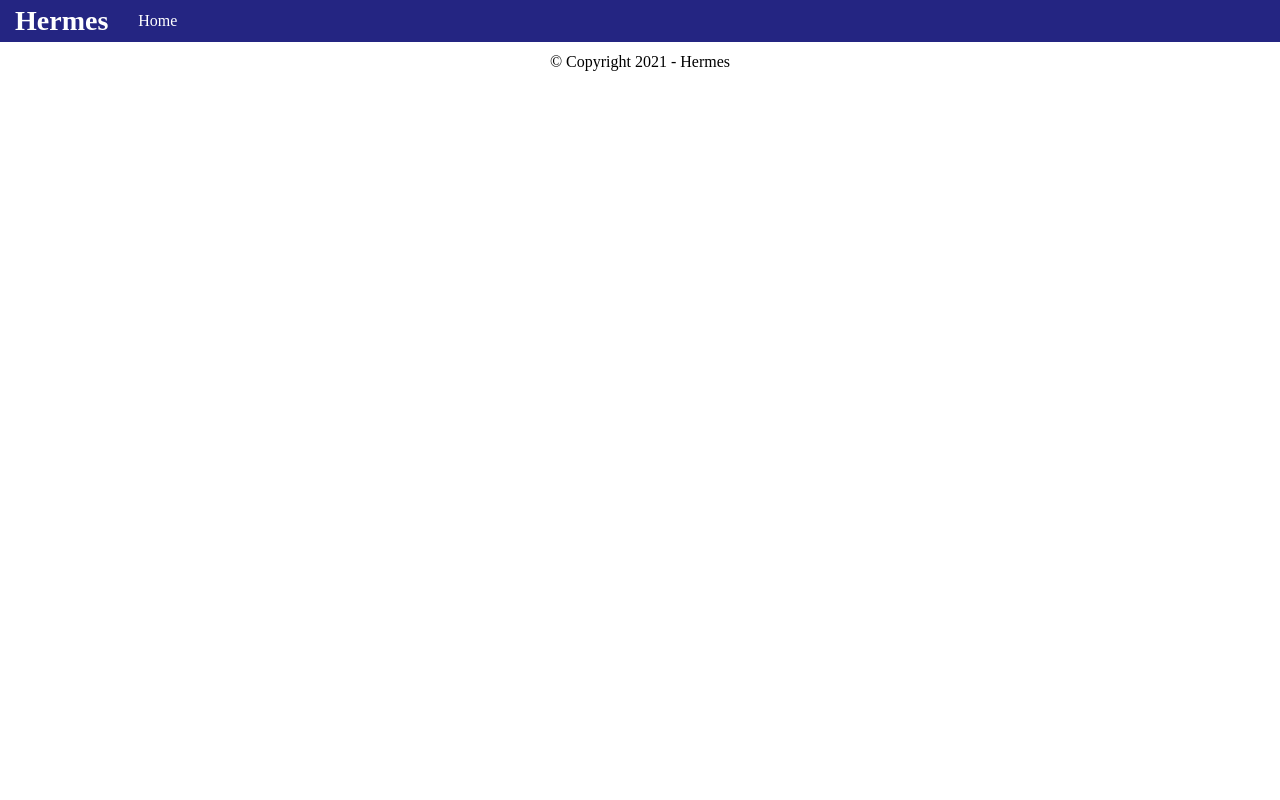
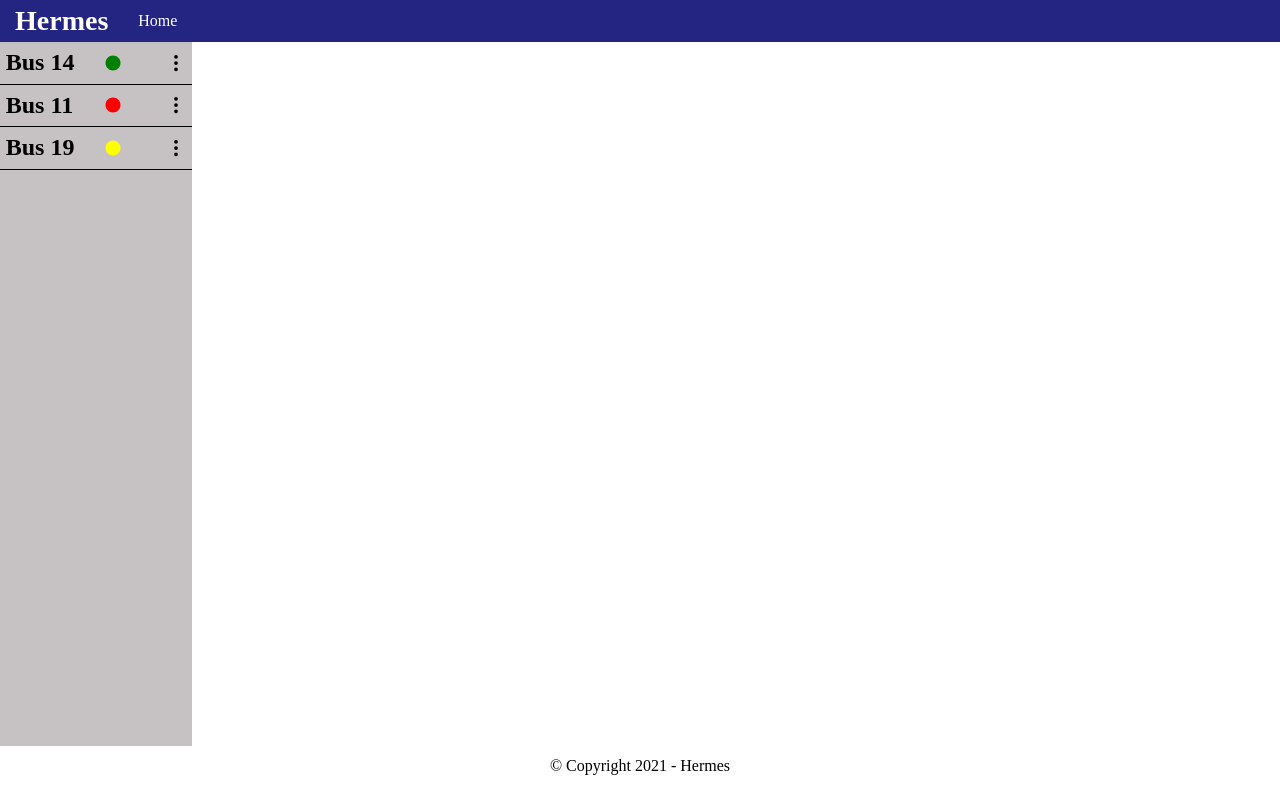
Before and after one commit to pietermn/BusPlan2Groep2, a React (Create React App) app in the folder Busplan2 Frontend/: page /cleaning in a window 1280 px wide. Built offline with nearby package versions, Linux system fonts and the light colour scheme; a web font is replaced by a local one.

Commit message:
Made a dynamic sidebar including logic

```diff
--- a/Busplan2 Frontend/package.json
+++ b/Busplan2 Frontend/package.json
@@ -7,9 +7,11 @@
     "@testing-library/jest-dom": "^5.11.9",
     "@testing-library/react": "^11.2.5",
     "@testing-library/user-event": "^12.7.0",
+    "axios": "^0.21.1",
     "connected-react-router": "^6.9.1",
     "react": "^17.0.1",
     "react-dom": "^17.0.1",
+    "react-icons": "^4.2.0",
     "react-redux": "^7.2.2",
     "react-router": "^5.2.0",
     "react-router-dom": "^5.2.0",
--- a/Busplan2 Frontend/src/App.js
+++ b/Busplan2 Frontend/src/App.js
@@ -5,6 +5,7 @@ import Routes from "./routes";
 import { Switch } from "react-router-dom";
 import { ConnectedRouter } from "connected-react-router";
 import configureStore, { history } from "./redux/store";
+import {Provider as AuthProvider} from './redux/context/Authcontext';
 
 export const store = configureStore();
 
@@ -12,11 +13,13 @@ export default function App() {
   return (
     <Provider store={store}>
       <ConnectedRouter history={history}>
-        <AppWrapper>
-          <Switch>
-            <Routes />
-          </Switch>
-        </AppWrapper>
+        <AuthProvider>
+          <AppWrapper>
+            <Switch>
+              <Routes />
+            </Switch>
+          </AppWrapper>
+        </AuthProvider>
       </ConnectedRouter>
     </Provider>
   );
--- /dev/null
+++ b/Busplan2 Frontend/src/Style/cleaningstyles.css
@@ -0,0 +1,3 @@
+.cleaning_full_page {
+    height: 88vh;
+}
--- /dev/null
+++ b/Busplan2 Frontend/src/Style/componentstyles.css
@@ -0,0 +1,66 @@
+.sidebar-container {
+    width: 15%;
+    height: 100%;
+    background-color: rgba(184, 179, 182, 0.8);
+}
+
+.bus-container {
+    width: 100%;
+}
+
+.sidebar-container .bus-item {
+    display: flex;
+    flex-direction: row;
+    border-bottom: 1px solid black;
+    align-items: center;
+    padding: 3% 0;
+}
+
+.bus-item p, .bus-item h1 {
+    font-family: var(--fontstyle);
+}
+
+.bus-item #statusIcon {
+    margin-left: auto;
+    margin-right: 20%;
+    font-size: 30px;
+}
+
+.bus-item h1 {
+    font-size: 24px;
+    margin: 0;
+    margin-left: 3%;
+}
+
+.bus-item #dotsIcon {
+    margin-right: 3%;
+    font-size: 20px;
+}
+
+.bus-item .greenBackground {
+    color: green;
+}
+
+.bus-item .yellowBackground {
+    color: yellow;
+}
+
+.bus-item .redBackground {
+    color: red;
+}
+
+.bus-item .blackBackground {
+    color: black;
+}
+
+.bus-container .bus-extended {
+    height: 20%;
+    background-color: rgba(212, 211, 212, 0.8);
+}
+
+.bus-extended #text-container {
+    display: flex;
+    flex-direction: row;
+    justify-content: space-between;
+    margin: 0 5%;
+}
--- /dev/null
+++ b/Busplan2 Frontend/src/components/BusSideBar.js
@@ -0,0 +1,91 @@
+import React, { useState } from "react";
+import { BsThreeDotsVertical } from "react-icons/bs";
+import { GoPrimitiveDot } from "react-icons/go";
+import "../Style/componentstyles.css";
+
+const BusSideBar = ({ Bus }) => {
+  const Busses = [
+    {
+      number: 14,
+      status: 1,
+      extendedInfo: {
+        cleanedby: "Noah",
+        parkingplace: 12,
+        kindOfCleaning: "Periodiek",
+      },
+    },
+    {
+      number: 11,
+      status: 3,
+      extendedInfo: {
+        cleanedby: "Noah",
+        parkingplace: 15,
+        kindOfCleaning: "Periodiek",
+      },
+    },
+    {
+      number: 19,
+      status: 2,
+      extendedInfo: {
+        cleanedby: "Noah",
+        parkingplace: 15,
+        kindOfCleaning: "Periodiek",
+      },
+    },
+  ];
+
+  const BusItem = ({ bus }) => {
+    const [openExtended, setOpenExtended] = useState(false);
+
+    // Converts number to color
+    const colorFunction = (status) => {
+      if (status === 1) return "greenBackground";
+      else if (status === 2) return "yellowBackground";
+      else if (status === 3) return "redBackground";
+      else return "blackBackground";
+    };
+
+    return (
+      <div className="bus-container">
+        <div className="bus-item" onClick={() => setOpenExtended(!openExtended)}>
+          <h1>Bus {bus.number}</h1>
+          <GoPrimitiveDot
+            id="statusIcon"
+            className={colorFunction(bus.status)}
+          />
+          <BsThreeDotsVertical id="dotsIcon" />
+        </div>
+        {openExtended && (
+          <div className="bus-extended">
+            <span id="text-container">
+                <p>Schoongemaakt</p>
+                <p>{bus.extendedInfo.cleanedby}</p>
+            </span>
+            <span id="text-container">
+                <p>Parkeerplaats</p>
+                <p>{bus.extendedInfo.parkingplace}</p>
+            </span>
+            <span id="text-container">
+                <p>Type schoonmaak</p>
+                <p>{bus.extendedInfo.kindOfCleaning}</p>
+            </span>
+          </div>
+        )}
+      </div>
+    );
+  };
+
+  const BusExtendedItem = () => {
+    return <div className="BusExtendedItem"></div>;
+  };
+
+  return (
+    <div className="sidebar-container">
+      {Busses.map((value, index) => {
+        return <BusItem bus={value} key={index} />;
+      })}
+    </div>
+  );
+};
+
+export default BusSideBar;
--- a/Busplan2 Frontend/src/routes/Account/Login/index.js
+++ b/Busplan2 Frontend/src/routes/Account/Login/index.js
@@ -1,14 +1,17 @@
 import React, {useContext, useState} from 'react';
+import {Context as AuthContext} from '../../../redux/context/Authcontext';
 
 const Login = () => {
-    const [loginNumber, setLoginNumber] = useState();
+    const [loginNumber, setLoginNumber] = useState(0);
     const [password, setPassword] = useState('');
+
+    const {signin} = useContext(AuthContext);
 
     return (
         <div className="login-container">
             <input id="loginnumber" type="number" placeholder="Login number" value={loginNumber} onChange={(e) => setLoginNumber(e.target.value)}/>
             <input id="password" type="password" placeholder="Password" value={password} onChange={(e) => setPassword(e.target.value)}/>
-            <button onClick={() => {console.log({loginNumber, password})}}>Login</button>
+            <button onClick={() => signin(loginNumber, password)}>Login</button>
             <p id="loginasbus">Login as bus</p>
         </div>
     )
--- /dev/null
+++ b/Busplan2 Frontend/src/routes/Cleaning/index.js
@@ -0,0 +1,13 @@
+import React from 'react';
+import BusSideBar from '../../components/BusSideBar';
+import '../../Style/cleaningstyles.css'
+
+const Cleaning = () => {
+    return (
+        <div className="cleaning_full_page">
+            <BusSideBar />
+        </div>
+    )
+}
+
+export default Cleaning;
--- a/Busplan2 Frontend/src/routes/index.js
+++ b/Busplan2 Frontend/src/routes/index.js
@@ -3,17 +3,19 @@ import {Redirect, Route, Switch} from 'react-router';
 import {useLocation} from 'react-router-dom';
 import Home from './Home';
 import Account from './Account';
+import Cleaning from './Cleaning';
 
 const Routes = () => {
     const location = useLocation();
 
-    if (location.pathname === "" || location.pathname === '/') return <Redirect to={'/home'} />;
+    if (location.pathname === "" || location.pathname === '/') return <Redirect to={'/cleaning'} />;
 
     return (
         <div>
             <Switch>
                 <Route path="/home" component={Home} />
                 <Route path="/account" component={Account} />
+                <Route path="/cleaning" component={Cleaning} />
             </Switch>
         </div>
     )
```
Also changed, not shown: Busplan2 Frontend/src/components/Popup.js (added), 1 other file (tests, documents, lock files or other folders).
